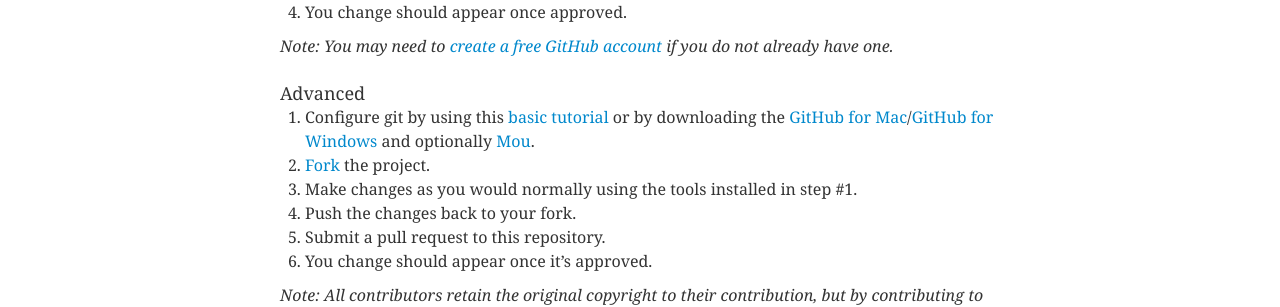
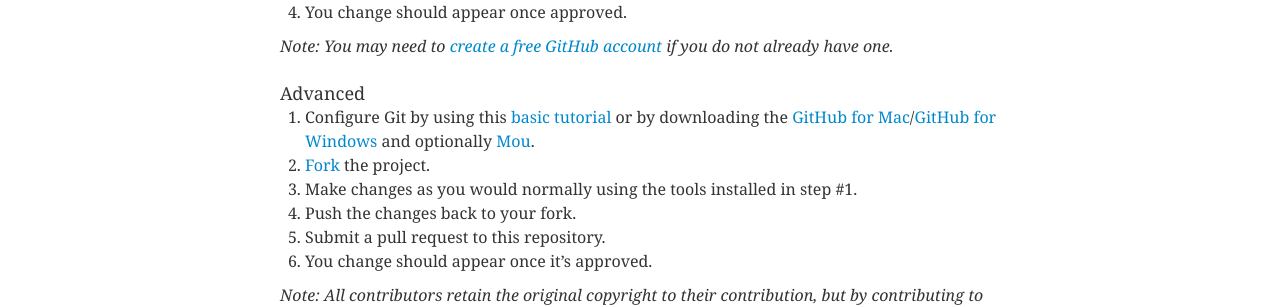
Before and after one commit to gbinal/p-o-d.github.com, a Jekyll site: the page built from faq.md, in a window 1280 px wide and 900 px high, scrolled down 680 px. Shown: the part 154-461 px from the top of the window. Built offline with Jekyll 4.4.1, drawn with Linux system fonts in a browser that asks for light colours; nearby versions of some CDN libraries.

Commit message:
"Git" should be capitalized

```diff
--- a/faq.md
+++ b/faq.md
@@ -36,7 +36,7 @@ This project constitutes a collaborative work ("open source"). Federal employees
 
 #### Advanced
 
-1. Configure git by using this [basic tutorial](https://help.github.com/articles/set-up-git) or by downloading the [GitHub for Mac](http://mac.github.com/)/[GitHub for Windows](http://windows.github.com/) and optionally [Mou](http://mouapp.com/).
+1. Configure Git by using this [basic tutorial](https://help.github.com/articles/set-up-git) or by downloading the [GitHub for Mac](http://mac.github.com/)/[GitHub for Windows](http://windows.github.com/) and optionally [Mou](http://mouapp.com/).
 2. [Fork](https://help.github.com/articles/fork-a-repo) the project.
 3. Make changes as you would normally using the tools installed in step #1.
 4. Push the changes back to your fork.
```
